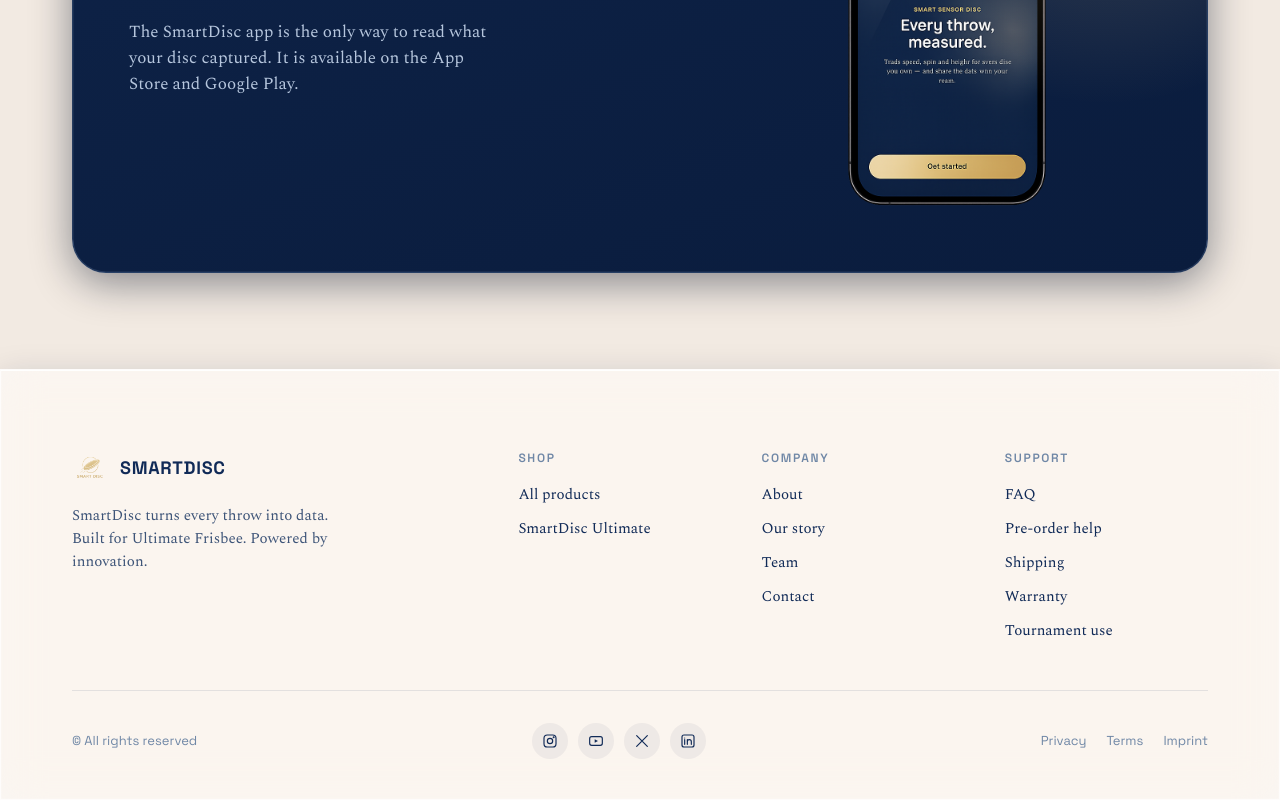
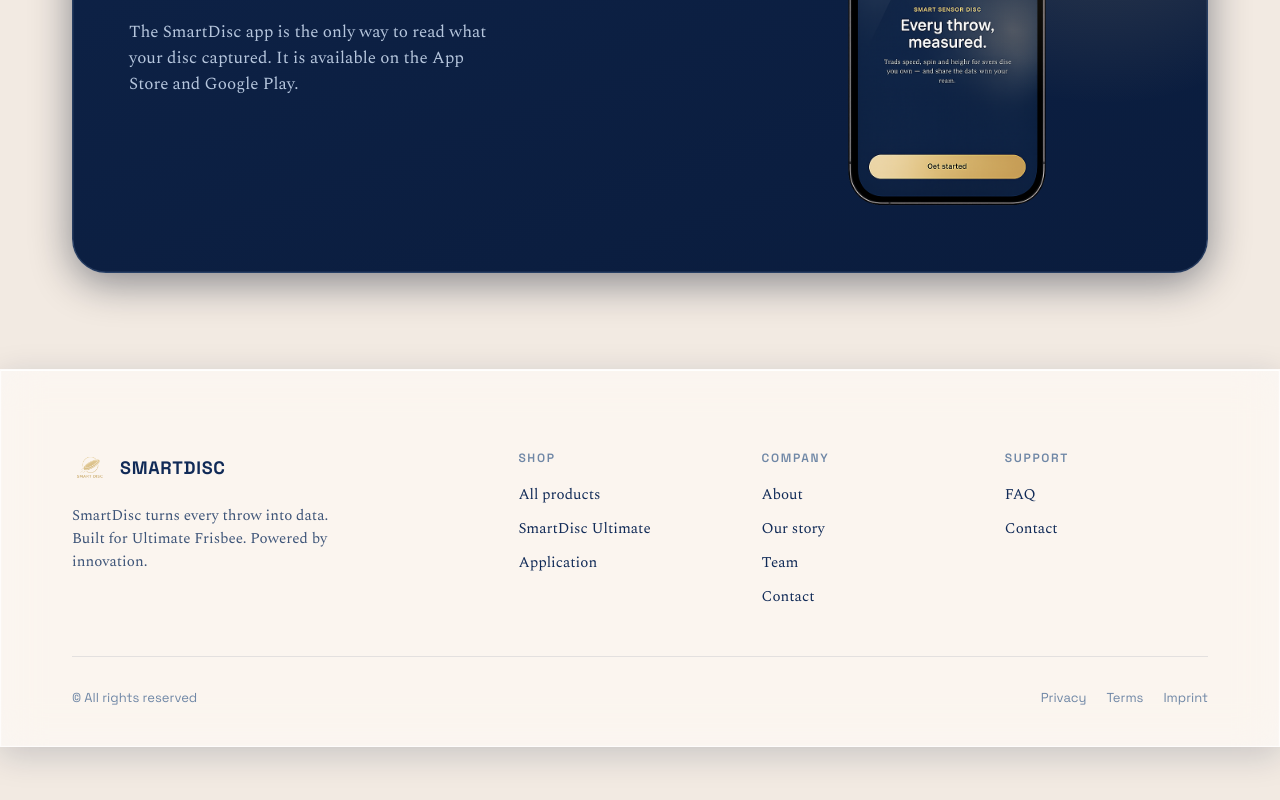
Before and after one commit to SmartDisc/SmartDisc-Website, a Vue app: page /products in a window 1280 px wide. Shown: the part 1533-2333 px from the top of the page. After the commit the page ends 2280 px from the top, so only its background shows below. Built offline with nearby package versions, Linux system fonts and the light colour scheme.

Commit message:
Add App link back to footer Shop column
Points to the 'One app. One bag. One season.' callout on the products
page (now anchored with id="app"), since the standalone app product
card was removed from the listing.

```diff
--- a/src/components/layout/SiteFooter.vue
+++ b/src/components/layout/SiteFooter.vue
@@ -20,6 +20,7 @@
           <ul>
             <li><RouterLink to="/products">All products</RouterLink></li>
             <li><RouterLink to="/products#disc">SmartDisc Ultimate</RouterLink></li>
+            <li><RouterLink to="/products#app">Application</RouterLink></li>
           </ul>
         </div>
         <div class="lp-footer__col">
@@ -35,15 +36,13 @@
           <h4>Support</h4>
           <ul>
             <li><RouterLink to="/faq">FAQ</RouterLink></li>
-            <li><RouterLink to="/contact">Pre-order help</RouterLink></li>
-            <li><RouterLink to="/faq">Shipping</RouterLink></li>
-            <li><RouterLink to="/faq">Warranty</RouterLink></li>
-            <li><RouterLink to="/faq">Tournament use</RouterLink></li>
+            <li><RouterLink to="/contact">Contact</RouterLink></li>
           </ul>
         </div>
       </div>
       <div class="lp-footer__bot">
         <span>© All rights reserved</span>
+        <!--
         <div class="lp-footer__social">
           <a href="#" aria-label="Instagram">
             <svg width="16" height="16" viewBox="0 0 24 24" fill="none" stroke="currentColor" stroke-width="1.75" stroke-linecap="round" stroke-linejoin="round" aria-hidden="true">
@@ -68,6 +67,7 @@
             </svg>
           </a>
         </div>
+        -->
         <div class="lp-footer__legal">
           <RouterLink to="/privacy">Privacy</RouterLink>
           <RouterLink to="/terms">Terms</RouterLink>
--- a/src/views/ProductsView.vue
+++ b/src/views/ProductsView.vue
@@ -134,7 +134,7 @@
           </div>
 
           <!-- app callout -->
-          <div class="reveal" style="margin-top:80px">
+          <div id="app" class="reveal" style="margin-top:80px">
             <div class="app-callout">
               <div class="app-callout__glow" />
               <div class="app-callout__copy">
```
